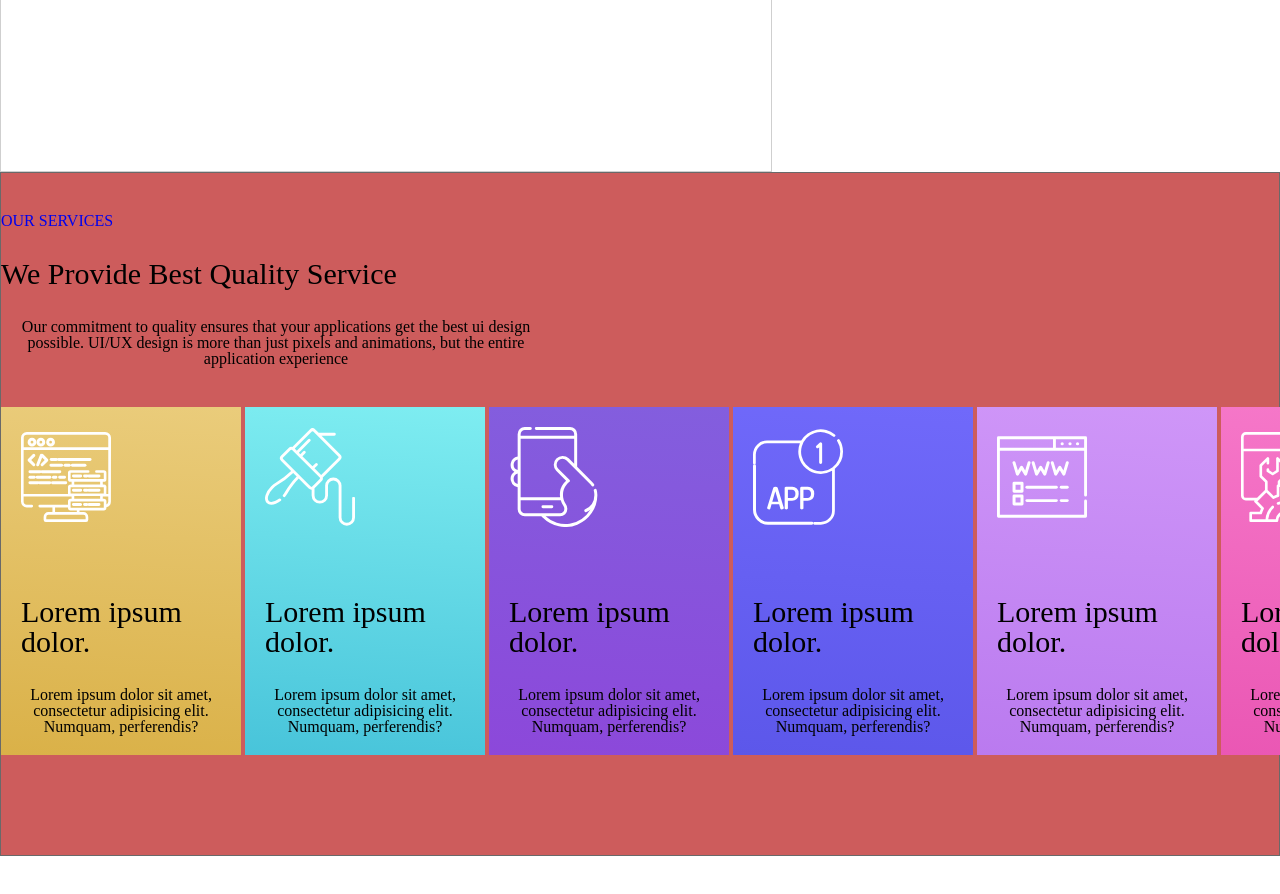
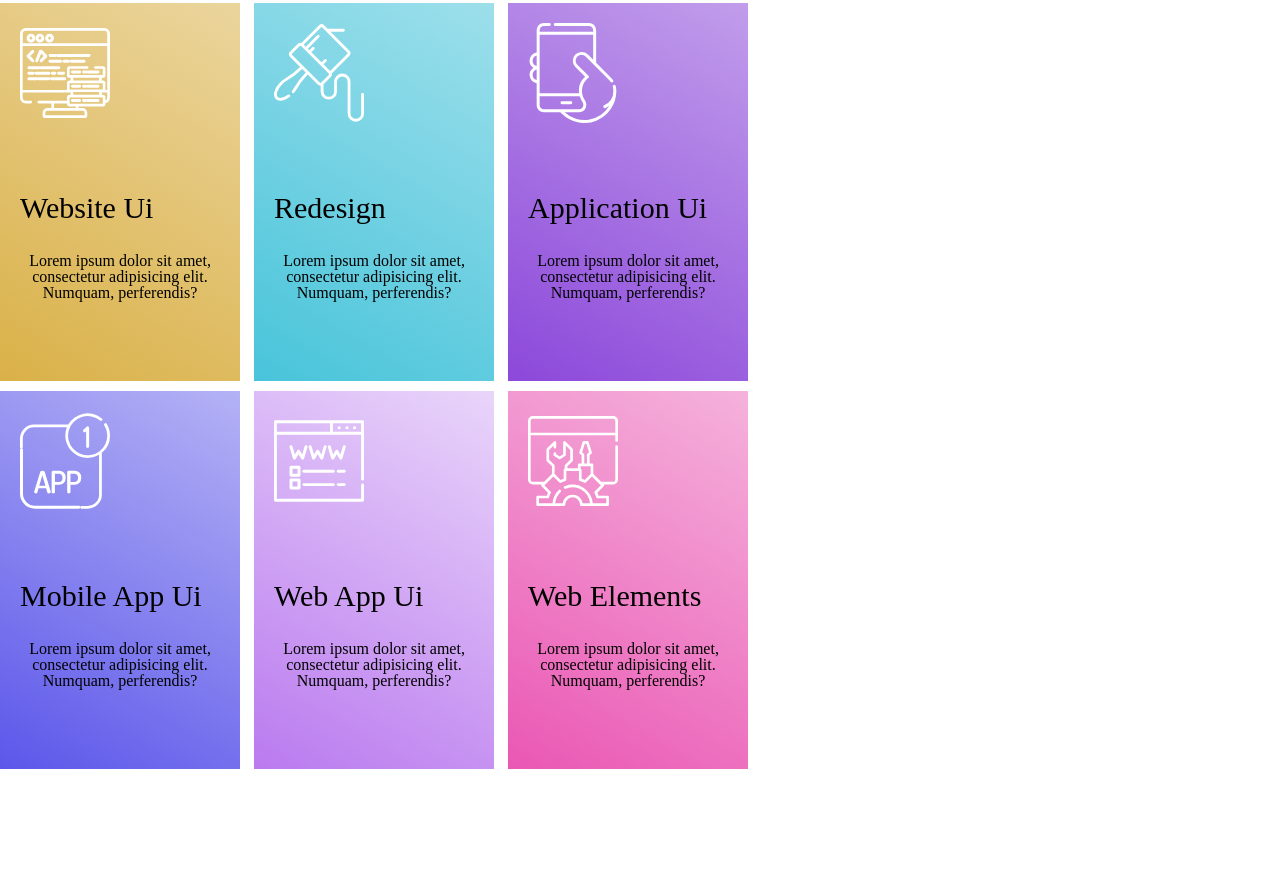
Before and after one commit to davidunilab/davidunilab.front1, a website: page index.html in a window 1280 px wide. Shown: the part 786-1680 px from the top of the page. After the commit the page ends 1655 px from the top, so only its background shows below. Drawn offline with Linux system fonts and the light colour scheme.

Commit message:
needs only messure changes

```diff
--- a/index.html
+++ b/index.html
@@ -8,6 +8,7 @@
     <link rel="stylesheet" type="text/css" href="css/style.css">
 </head>
 <body>
+
 <header>
     <div class="wrap">
     <a class="logo" href="index.html">
@@ -34,8 +35,10 @@
     </nav>
     </div>
 </header>
+
 <section id="banner">
     <div class="wrap">
+
         <div class="left-block">
             <div class="text-large">
                 <h1>Provide You Best</h1>
@@ -43,12 +46,13 @@
                 <p>Mobile App Design and Development Studio. You can hire us.</p>
             </div>
         </div>
+
+
         <div class="right-block">
             <img src="images/bg-img.png" alt="">
         </div>
     </div>
 </section>
-
 
 <section id="services">
     <div class="wrap">
@@ -62,11 +66,12 @@
 
 
         <div class="services-blocks">
+            <div class="top">
 
                 <div class="service-block sb1">
                     <img src="images/icon1.svg" alt="">
                     <div class="service-text">
-                    <h1 class="title">Lorem ipsum dolor.</h1>
+                        <h1 class="title">Website Ui</h1>
                         <p>Lorem ipsum dolor sit amet, consectetur adipisicing elit. Numquam, perferendis?</p>
                     </div>
                 </div>
@@ -74,7 +79,7 @@
                 <div class="service-block sb2">
                     <img src="images/icon2.svg" alt="">
                     <div class="service-text">
-                    <h1 class="title">Lorem ipsum dolor.</h1>
+                        <h1 class="title">Redesign</h1>
                         <p>Lorem ipsum dolor sit amet, consectetur adipisicing elit. Numquam, perferendis?</p>
                     </div>
                 </div>
@@ -82,15 +87,19 @@
                 <div class="service-block sb3">
                     <img src="images/icon3.svg" alt="">
                     <div class="service-text">
-                    <h1 class="title">Lorem ipsum dolor.</h1>
+                        <h1 class="title">Application Ui</h1>
                         <p>Lorem ipsum dolor sit amet, consectetur adipisicing elit. Numquam, perferendis?</p>
                     </div>
                 </div>
 
+            </div>
+
+            <div class="bottom">
+
                 <div class="service-block sb4">
                     <img src="images/icon4.svg" alt="">
                     <div class="service-text">
-                    <h1 class="title">Lorem ipsum dolor.</h1>
+                        <h1 class="title">Mobile App Ui</h1>
                         <p>Lorem ipsum dolor sit amet, consectetur adipisicing elit. Numquam, perferendis?</p>
                     </div>
                 </div>
@@ -98,7 +107,7 @@
                 <div class="service-block sb5">
                     <img src="images/icon5.svg" alt="">
                     <div class="service-text">
-                    <h1 class="title">Lorem ipsum dolor.</h1>
+                        <h1 class="title">Web App Ui</h1>
                         <p>Lorem ipsum dolor sit amet, consectetur adipisicing elit. Numquam, perferendis?</p>
                     </div>
                 </div>
@@ -106,13 +115,16 @@
                 <div class="service-block sb6">
                     <img src="images/icon6.svg" alt="">
                     <div class="service-text">
-                    <h1 class="title">Lorem ipsum dolor.</h1>
+                        <h1 class="title">Web Elements</h1>
                         <p>Lorem ipsum dolor sit amet, consectetur adipisicing elit. Numquam, perferendis?</p>
                     </div>
                 </div>
 
             </div>
+
+        </div>
     </div>
 </section>
+
 </body>
 </html>
--- a/src/style.scss
+++ b/src/style.scss
@@ -1,3 +1,9 @@
+html, body {
+  width: 100%;
+  height: 100%;
+  box-sizing: border-box;
+}
+
 .wrap {
   width: 1600px;
   margin: auto;
@@ -44,30 +50,22 @@ nav, .nav-li {
 
   }
 
+
   .right-block, .left-block {
     display: inline-block;
-    width: 770px;
-    height: 555px;
-    border: 1px solid #00000030;
+    width: 49%;
+    //border: 1px solid #00000030;
+  }
+
+  .left-block{
 
   }
-
-  .left-block {
-
-
-    .text-large {
-      height: 555px;
-      width: 770px;
-    }
-
-  }
-
   .right-block {
 
-
     img {
-      height: 555px;
-      width: 770px;
+      vertical-align: middle;
+      max-width: 100%;
+      height: auto;
     }
   }
 
@@ -84,11 +82,13 @@ nav, .nav-li {
 }
 
 #services {
-  background-color: indianred;
-  border: 1px solid dimgrey;
+  //background-color: indianred;
+  //border: 1px solid dimgrey;
   margin-bottom: 100px;
   padding-bottom: 100px;
-
+ .top{
+   margin-bottom: 10px;
+ }
   .services-text {
     padding: 40px 0;
     width: 550px;
@@ -103,10 +103,10 @@ nav, .nav-li {
   }
 
   .service-block {
-    padding: 20px;
+    padding: 20px 20px 80px 20px ;
     width: 200px;
     display: inline-block;
-
+    margin-right: 10px;
     img {
       padding-bottom: 40px;
       width: 90px;
@@ -125,32 +125,43 @@ nav, .nav-li {
 }
 
 
+// COLORS
+$c1: rgb(218, 177, 72);
+$c2: rgb(72, 196, 218);
+$c3: rgb(140, 72, 218);
+$c4: rgb(92, 87, 234);
+$c5: rgb(186, 122, 239);
+$c6: rgb(234, 87, 180);
+$percent: 20%;
+$deg: 30deg;
+
+
 .sb1 {
-  background: rgb(218, 177, 72);
-  background: linear-gradient(4deg, rgba(218, 177, 72, 1) 0%, rgb(234, 204, 123) 100%);
+  background: $c1;
+  background: linear-gradient($deg, $c1 0%, lighten($c1, $percent) 100%);
 }
 
 .sb2 {
-  background: rgb(72, 196, 218);
-  background: linear-gradient(4deg, rgb(72, 196, 218) 0%, rgb(126, 237, 241) 100%);
+  background: $c2;
+  background: linear-gradient($deg, $c2 0%, lighten($c2, $percent) 100%);
 }
 
 .sb3 {
-  background: rgb(140, 72, 218);
-  background: linear-gradient(4deg, rgb(140, 72, 218) 0%, rgb(131, 94, 222) 100%);
+  background: $c3;
+  background: linear-gradient($deg, $c3 0%, lighten($c3, $percent) 100%);
 }
 
 .sb4 {
-  background: rgb(92, 87, 234);
-  background: linear-gradient(4deg, rgb(92, 87, 234) 0%, rgb(112, 105, 250) 100%);
+  background: $c4;
+  background: linear-gradient($deg, $c4 0%, lighten($c4, $percent) 100%);
 }
 
 .sb5 {
-  background: rgb(186, 122, 239);
-  background: linear-gradient(4deg, rgb(186, 122, 239) 0%, rgb(207, 150, 248) 100%);
+  background: $c5;
+  background: linear-gradient($deg, $c5 0%, lighten($c5, $percent) 100%);
 }
 
 .sb6 {
-  background: rgb(234, 87, 180);
-  background: linear-gradient(4deg, rgb(234, 87, 180) 0%, rgb(246, 120, 201) 100%);
+  background: $c6;
+  background: linear-gradient($deg, $c6 0%, lighten($c6, $percent) 100%);
 }
```
Also changed, not shown: css/style.css. Lines whose indentation alone changed are shown as unchanged.
